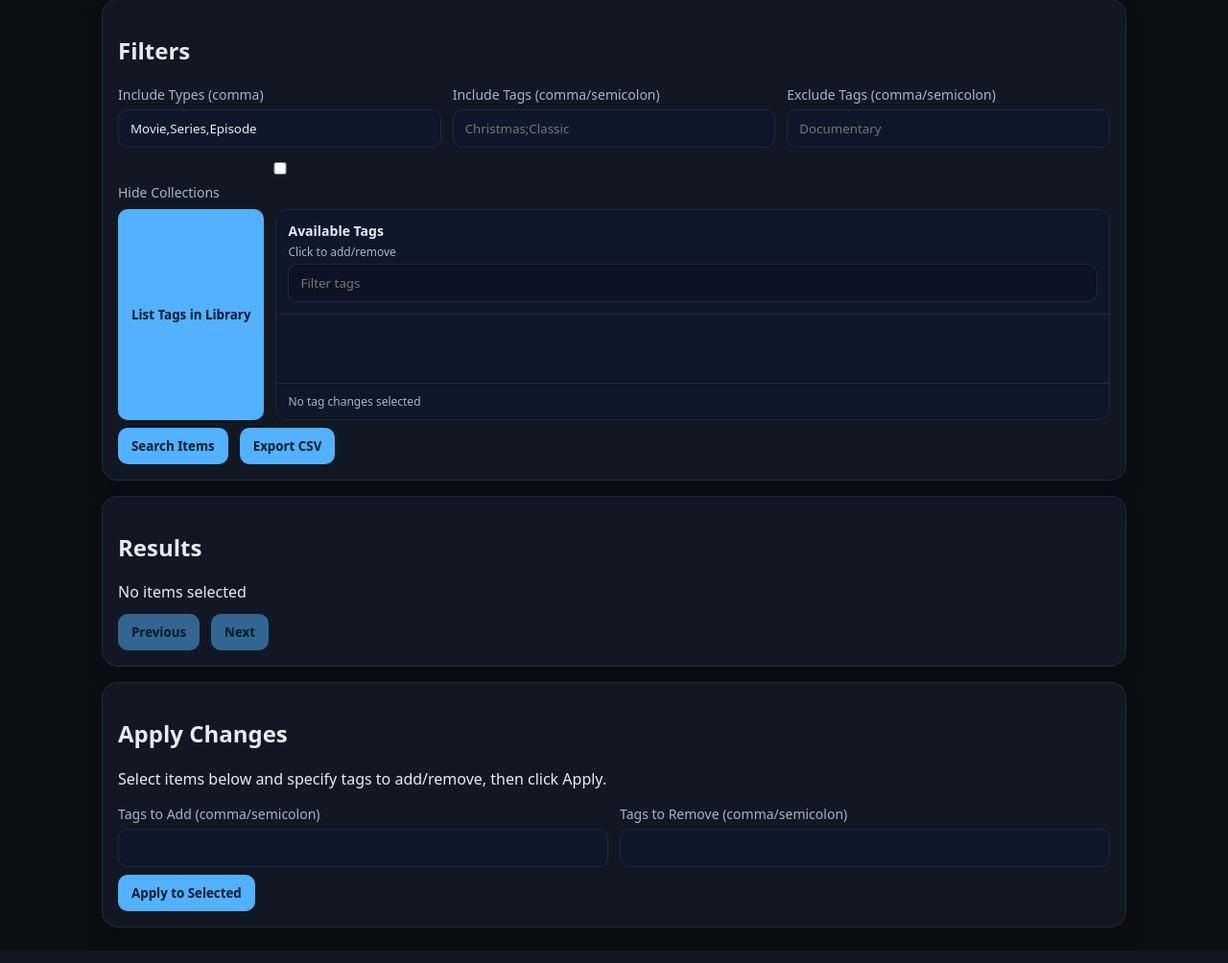
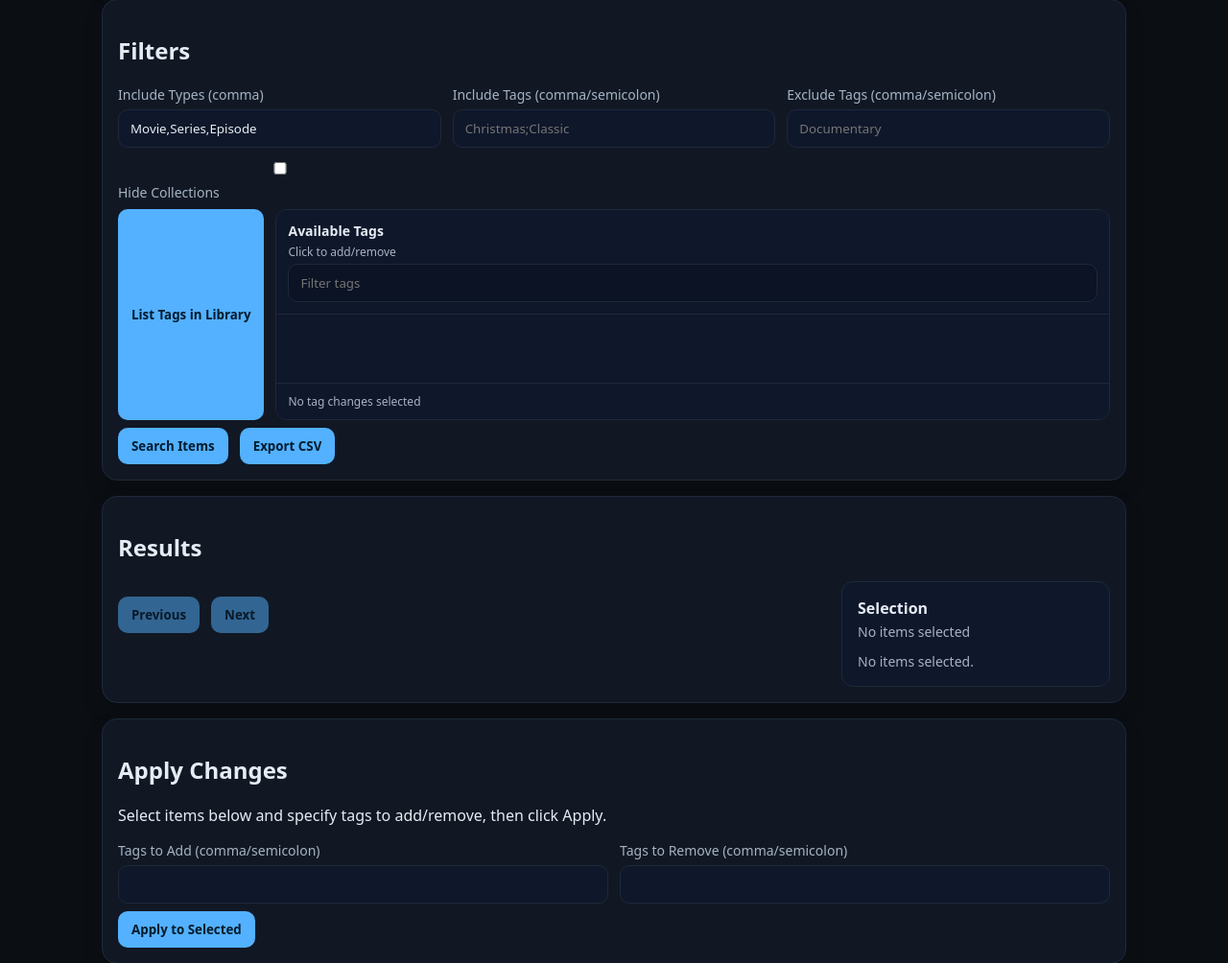
Before and after one commit to EoghannIrving/jellyfin-tag-ui, a Flask app: page / in a window 1280 px wide. Shown: the part 317-1321 px from the top of the page at 96% size. Run offline with Flask 3, Linux system fonts and the light colour scheme.

Commit message:
Add sidebar for selected items in results view

```diff
--- a/static/app.js
+++ b/static/app.js
@@ -51,10 +51,20 @@ function escapeHtml(value) {
   })[ch] || ch);
 }
 
+function getResultRowCheckboxes(){
+  return Array.from(document.querySelectorAll("input.sel"));
+}
+
 const tagStates = new Map();
 let allTags = [];
 const tagSearchInput = document.getElementById("tagSearch");
 const tagActionSummaryEl = document.getElementById("tagActionSummary");
+const selectedItemsListEl = document.getElementById("selectedItemsList");
+const selectedItemsPanelEl = document.getElementById("selectedItemsPanel");
+
+if(selectedItemsListEl){
+  selectedItemsListEl.setAttribute("aria-live", "polite");
+}
 
 const TAG_STATE_CONFIG = {
   "": {
@@ -187,12 +197,48 @@ function buildSearchQueryKey(body){
   });
 }
 
+function getSortedSelectedItems(){
+  return Array.from(searchState.selectedDetails.values()).sort((a, b) => {
+    const nameA = (a.name || "").toLocaleLowerCase();
+    const nameB = (b.name || "").toLocaleLowerCase();
+    if(nameA === nameB){
+      return (a.id || "").localeCompare(b.id || "");
+    }
+    return nameA.localeCompare(nameB);
+  });
+}
+
+function renderSelectedItemsList(){
+  if(!selectedItemsListEl){ return; }
+  const selectedItems = getSortedSelectedItems();
+  if(selectedItems.length === 0){
+    selectedItemsListEl.innerHTML = '<li class="selected-items-empty">No items selected.</li>';
+    return;
+  }
+  const html = selectedItems.map((item) => {
+    const safeId = escapeHtml(item.id || "");
+    const safeName = escapeHtml(item.name || "(no name)");
+    const safeType = escapeHtml(item.type || "Unknown");
+    return `
+      <li class="selected-item" data-id="${safeId}">
+        <div class="selected-item-info">
+          <span class="selected-item-name">${safeName}</span>
+          <span class="selected-item-type">${safeType}</span>
+        </div>
+        <button type="button" class="selected-item-remove" data-id="${safeId}">Remove</button>
+      </li>
+    `;
+  }).join("");
+  selectedItemsListEl.innerHTML = html;
+}
+
 function updateSelectionSummary(){
   const selected = searchState.selectedIds.size;
   const label = selected === 0
     ? "No items selected"
     : `${selected} item${selected === 1 ? "" : "s"} selected`;
   setHtml("selectionSummary", label);
+  renderSelectedItemsList();
 }
 
 function updateSelectAllState(selAll, rowCheckboxes){
@@ -270,7 +316,7 @@ function renderResults(items){
   setHtml("results", table);
 
   const selAll = document.getElementById("selAll");
-  const rowCheckboxes = Array.from(document.querySelectorAll("input.sel"));
+  const rowCheckboxes = getResultRowCheckboxes();
 
   rowCheckboxes.forEach(cb => {
     if(cb.checked){
@@ -440,6 +486,28 @@ document.getElementById("tagList").addEventListener("click", (event) => {
   setTagInputs(addTags, removeTags);
   updateTagActionSummary();
 });
+
+if(selectedItemsPanelEl){
+  selectedItemsPanelEl.addEventListener("click", (event) => {
+    const removeButton = event.target.closest(".selected-item-remove");
+    if(!removeButton){ return; }
+    const id = removeButton.dataset.id;
+    if(!id){ return; }
+    const checkbox = getResultRowCheckboxes().find((cb) => cb.dataset.id === id);
+    if(checkbox){
+      checkbox.checked = false;
+      applySelectionFromCheckbox(checkbox);
+      const selAll = document.getElementById("selAll");
+      if(selAll){
+        updateSelectAllState(selAll, getResultRowCheckboxes());
+      }
+    } else {
+      searchState.selectedIds.delete(id);
+      searchState.selectedDetails.delete(id);
+      updateSelectionSummary();
+    }
+  });
+}
 
 if(tagSearchInput){
   tagSearchInput.addEventListener("input", ()=>{
--- a/static/styles.css
+++ b/static/styles.css
@@ -36,6 +36,31 @@ table{ width:100%; border-collapse:collapse; margin-top:8px; }
 th, td{ border-bottom:1px solid var(--line); padding:8px; text-align:left; vertical-align:top; font-size:14px; }
 th{ color:var(--muted); }
 
+.results-layout{ display:flex; gap:16px; align-items:flex-start; }
+.results-main{ flex:1 1 auto; min-width:0; }
+#selectedItemsPanel{ flex:0 0 280px; background:#0f172a; border:1px solid var(--line); border-radius:12px; padding:16px; position:sticky; top:16px; max-height:calc(100vh - 96px); overflow:auto; }
+.selected-items-header{ display:flex; flex-direction:column; gap:4px; margin-bottom:12px; }
+.selected-items-title{ margin:0; font-size:16px; color:var(--text); }
+.selected-items-list{ list-style:none; padding:0; margin:0; display:flex; flex-direction:column; gap:8px; }
+.selected-items-empty{ color:var(--muted); font-size:14px; }
+.selected-item{ display:flex; align-items:flex-start; gap:8px; border:1px solid var(--line); border-radius:10px; padding:8px; background:#0b1324; }
+.selected-item-info{ flex:1 1 auto; min-width:0; display:flex; flex-direction:column; gap:4px; }
+.selected-item-name{ font-weight:600; font-size:14px; color:var(--text); word-break:break-word; }
+.selected-item-type{ font-size:12px; color:var(--muted); text-transform:capitalize; }
+.selected-item-remove{ background:transparent; color:var(--muted); border:1px solid var(--line); border-radius:8px; padding:6px 10px; font-size:12px; cursor:pointer; }
+.selected-item-remove:hover{ color:var(--text); border-color:var(--accent); }
+.selected-item-remove:focus-visible{ outline:2px solid var(--accent); outline-offset:2px; }
+
+.results-main > .summary{ margin-bottom:12px; }
+.selected-items-header .summary{ margin:0; font-size:14px; color:var(--muted); }
+
+.results-main .pagination-controls{ margin-top:16px; }
+
+@media (max-width: 900px){
+  .results-layout{ flex-direction:column; }
+  #selectedItemsPanel{ position:static; max-height:none; width:100%; }
+}
+
 .pagination-controls{ display:flex; gap:12px; align-items:center; flex-wrap:wrap; margin-top:12px; }
 .pagination-controls button[disabled]{ opacity:0.5; cursor:not-allowed; }
 .pagination-controls .page-summary{ color:var(--muted); font-size:14px; }
--- a/templates/index.html
+++ b/templates/index.html
@@ -72,15 +72,25 @@
       </div>
     </section>
 
-    <section class="card">
+    <section class="card results-section">
       <h2>Results</h2>
+      <div class="results-layout">
+        <div class="results-main">
           <div id="resultSummary" class="summary"></div>
-      <div id="selectionSummary" class="summary"></div>
           <div id="results"></div>
           <div class="pagination-controls">
             <button id="btnPrevPage" type="button" disabled>Previous</button>
             <button id="btnNextPage" type="button" disabled>Next</button>
             <span id="pageSummary" class="page-summary" role="status" aria-live="polite"></span>
+          </div>
+        </div>
+        <aside id="selectedItemsPanel" aria-label="Selected items">
+          <div class="selected-items-header">
+            <h3 class="selected-items-title">Selection</h3>
+            <div id="selectionSummary" class="summary"></div>
+          </div>
+          <ul id="selectedItemsList" class="selected-items-list"></ul>
+        </aside>
       </div>
     </section>
 
```
Lines whose indentation alone changed are shown as unchanged.
